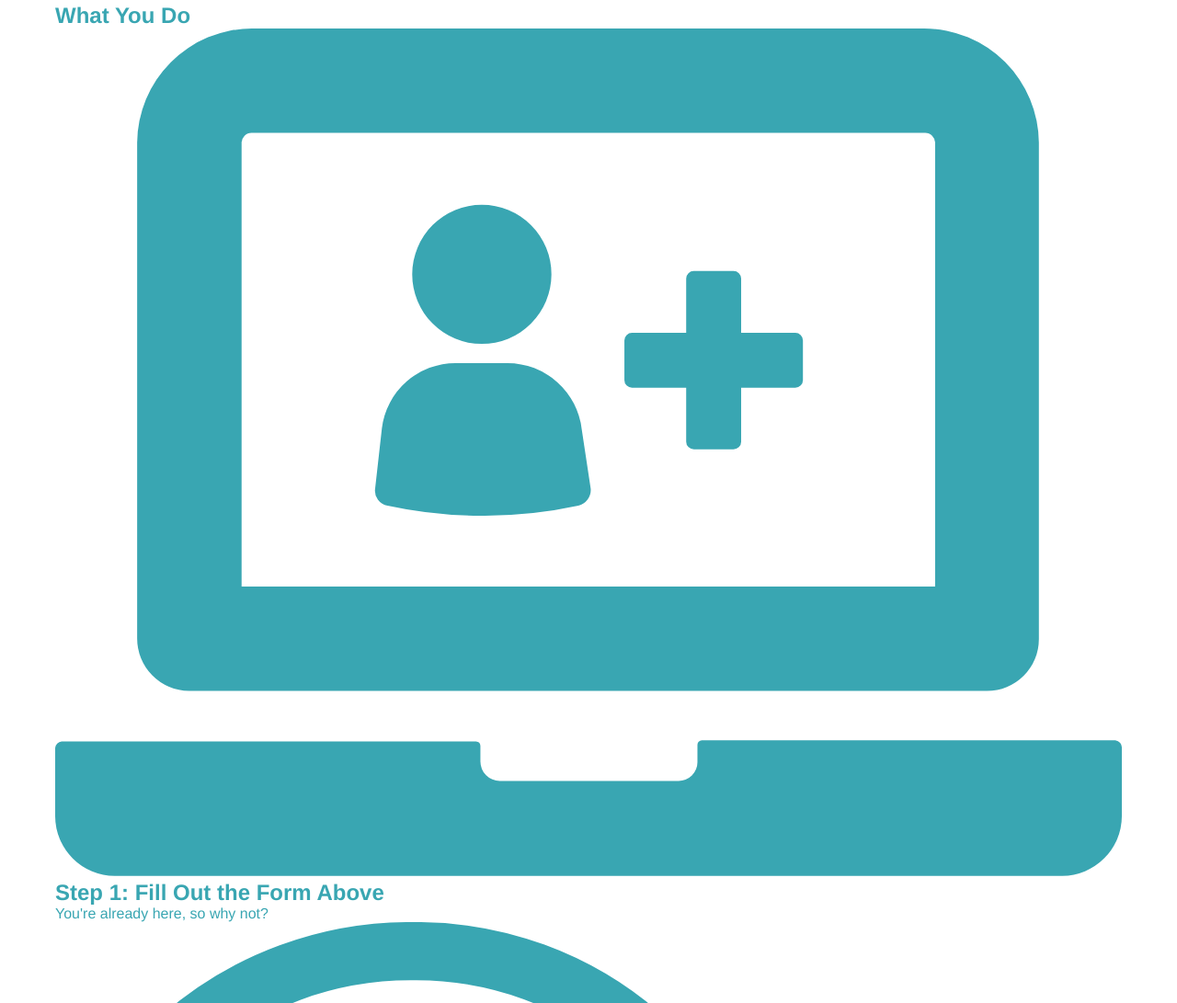
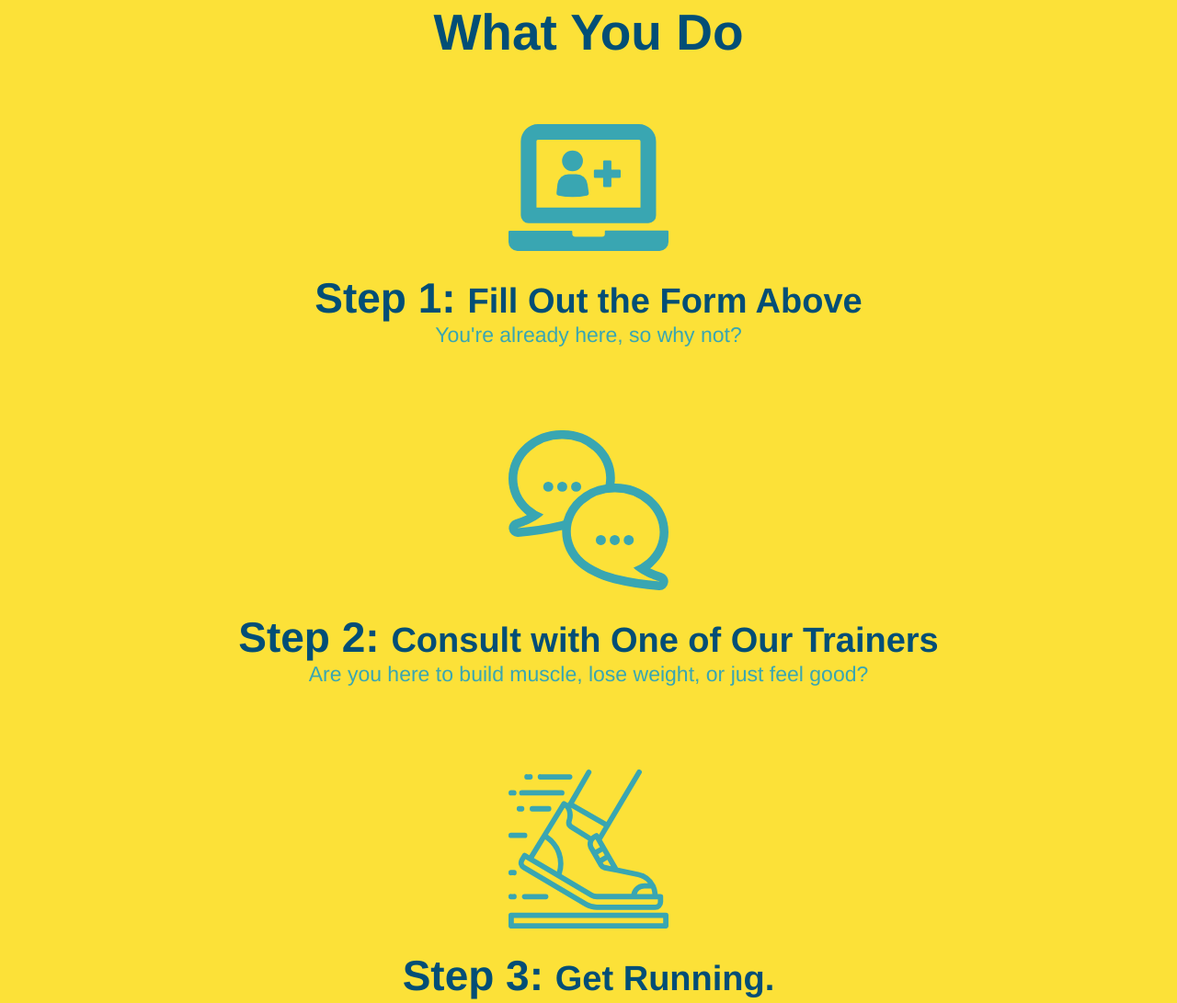
Before and after one commit to glanctot/run-buddy, a plain HTML site: page index.html in a window 1280 px wide. Shown: the part 1117-2208 px from the top of the page at 92% size. Drawn offline with Linux system fonts and the light colour scheme.

Commit message:
styled what you do section

```diff
--- a/assets/css/style.css
+++ b/assets/css/style.css
@@ -103,18 +103,22 @@ body {
     font-family: Helvetica, Arial, sans-serif;
 }
 
-/* what we do section */
-.intro {
-    text-align: center;
-}
-
-.intro h2 {
+.section-title {
     font-size: 55px;
     color: #024e76;
     margin-bottom: 35px;
     padding: 0 100px 20px 100px;
-    border-bottom: 3px solid #fce138;
     display: inline-block;
+    border-bottom: 3px solid;
+}
+
+.primary-border {
+    border-color: #fce138;
+}
+
+/* what we do section */
+.intro {
+    text-align: center;
 }
 
 .intro p {
@@ -125,6 +129,37 @@ body {
     margin: 0 auto;
 }
 /* end of what we do section */
+
+/* what you do section */
+.steps {
+    text-align: center;
+    background: #fce138;
+}
+
+.steps div {
+    margin-bottom: 80px;
+}
+
+.steps img {
+    width: 15%;
+    margin: 10px 0;
+}
+
+.steps h3 {
+    color: #024e76;
+    font-size: 46px;
+    margin-top: 10px;
+}
+
+.steps p {
+    color: #39a6b2;
+    font-size: 23px;
+}
+
+.steps span {
+    font-size: 38px;
+}
+/* end of what you do section */
 
 footer {
     background: #fce138;
--- a/index.html
+++ b/index.html
@@ -98,35 +98,35 @@
         <!-- "what we do" section -->
         <section id="what-we-do" class="intro">
 
-            <h2>What We Do</h2>
+            <h2 class="section-title primary-border">What We Do</h2>
                 <p>butcher selfies chambray shabby chic gentrify readymade yr Echo Park XOXO Tumblr normcore Banksy direct trade Blue Bottle chillwave you probably haven't heard of them single-origin coffee Vice fanny pack fixie Odd Future Austin fingerstache pickled twee synth Wes Anderson Thundercats viral bitters flannel meggings narwhal Marfa Schlitz sustainable Intelligentsia umami deep v craft</p>
         </section>
 
         <!-- "what you do" section -->
-        <section id="what-you-do">
+        <section id="what-you-do" class="steps">
 
-            <h2>What You Do</h2>
+            <h2 class="section-title primary-border">What You Do</h2>
                 <div>
                     <img src="./assets/images/step-1.svg" alt="">
-                    <h3>Step 1: Fill Out the Form Above</h3>
+                    <h3>Step 1: <span>Fill Out the Form Above</span></h3>
                     <p>You're already here, so why not?</p>
                 </div>
 
                 <div>
                     <img src="./assets/images/step-2.svg" alt="">
-                    <h3>Step 2: Consult with One of Our Trainers</h3>
+                    <h3>Step 2: <span>Consult with One of Our Trainers</span></h3>
                     <p>Are you here to build muscle, lose weight, or just feel good?</p>
                 </div>
 
                 <div>
                     <img src="./assets/images/step-3.svg" alt="">
-                    <h3>Step 3: Get Running.</h3>
+                    <h3>Step 3: <span>Get Running.</span></h3>
                     <p>Hit the ground running (literally) once your trainer lays out your plan.</p>
                 </div>
 
                 <div>
                     <img src="./assets/images/step-4.svg" alt="">
-                    <h3>Step 4: See Results.</h3>
+                    <h3>Step 4: <span>See Results.</span></h3>
                     <p>Bi-weekly checkins with your trainer will keep you focused.</p>
                 </div>
         </section>
```
